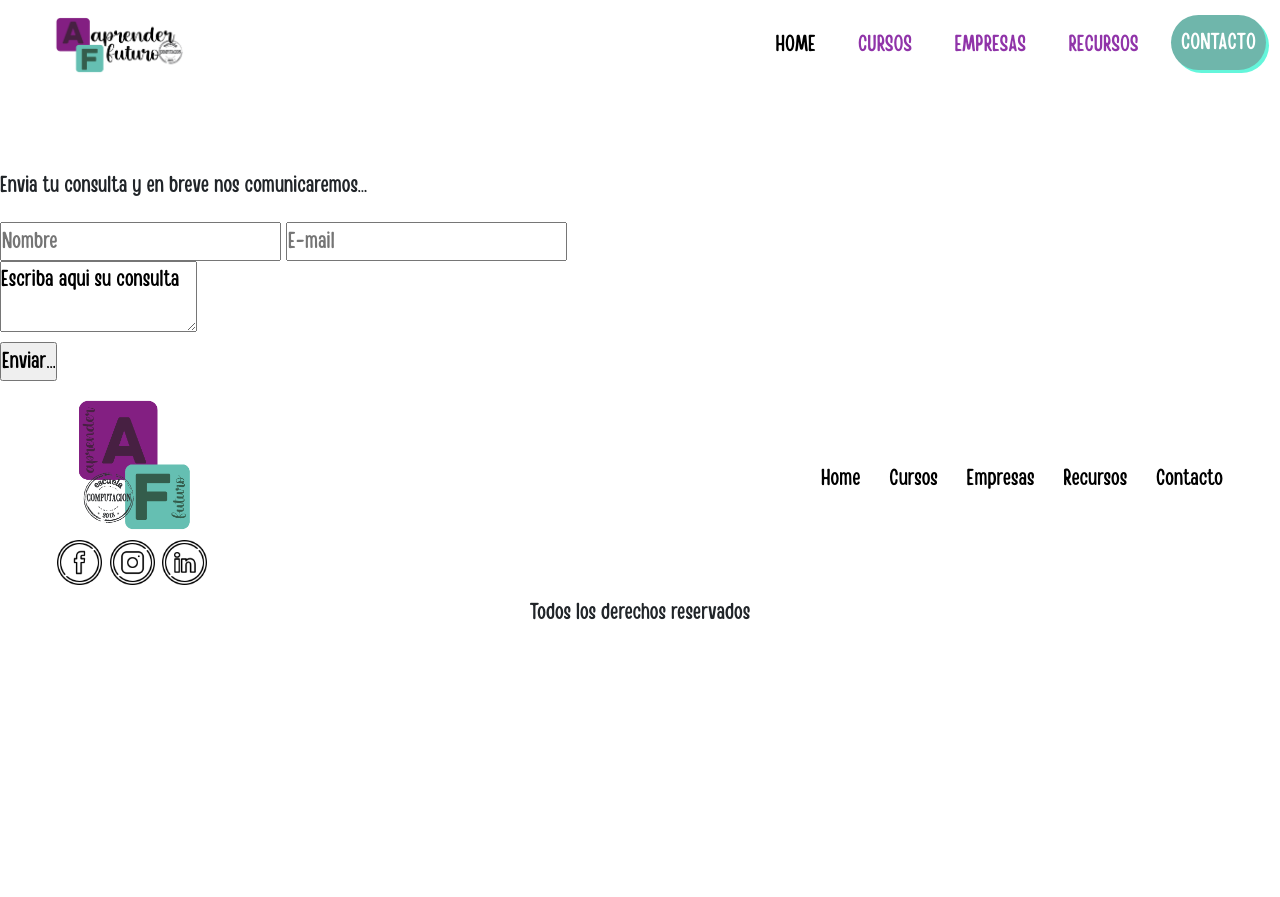
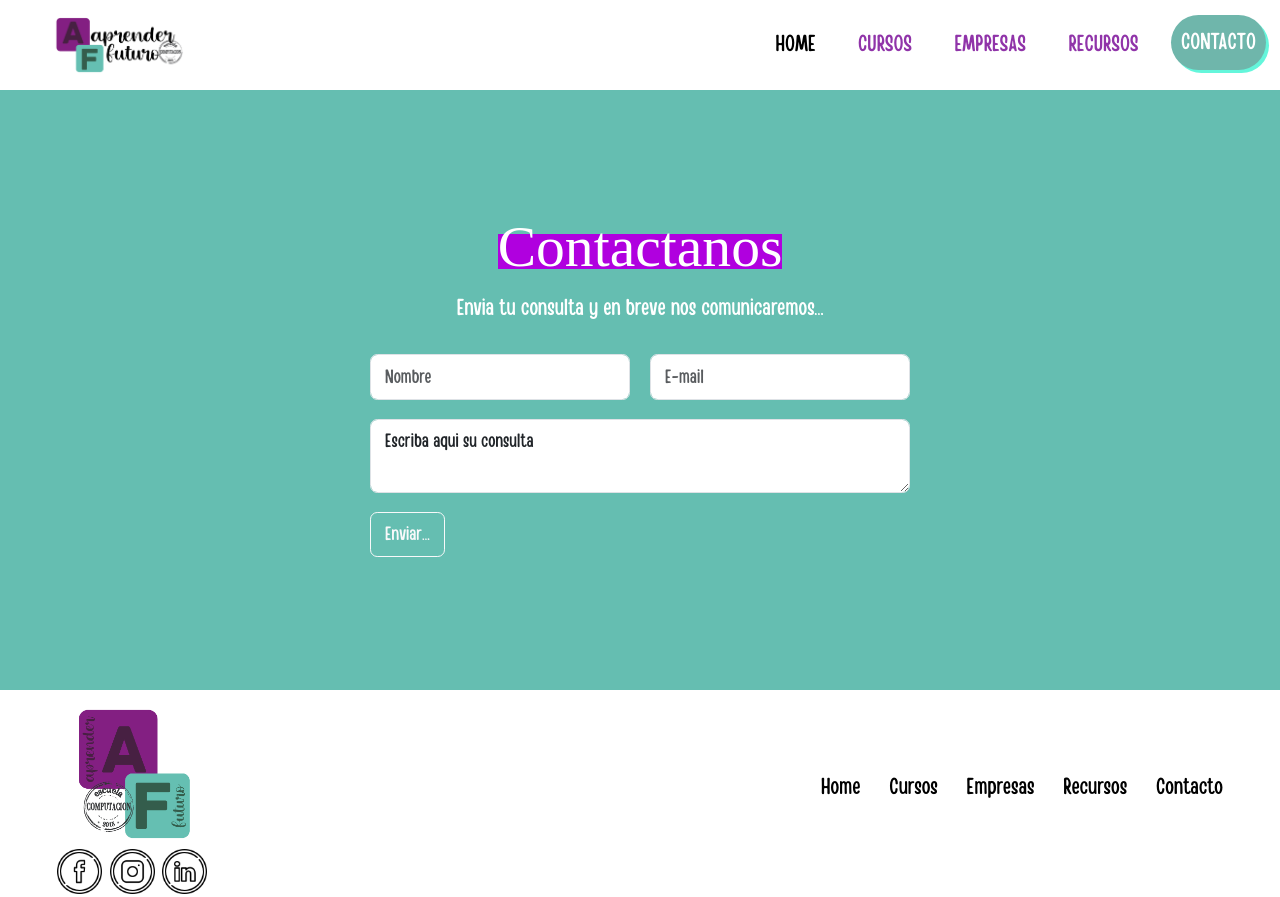
Before and after one commit to florpj/proyectoCoder, a plain HTML site: page paginas/contacto.html in a window 1280 px wide. Shown: the top 897 px of the page. Before the commit the page ends 800 px from the top, so only its background shows below. Drawn offline with nearby package versions, Linux system fonts and the light colour scheme; a web font is replaced by a local one.

Commit message:
pagina contacto terminada

```diff
--- a/paginas/contacto.html
+++ b/paginas/contacto.html
@@ -52,22 +52,23 @@
 
 
     <main>
-        <section>
-            <h1>Contactanos</h1>
-            <p>Envia tu consulta y en breve nos comunicaremos...</p>
+        <section class="contenedor_contacto titulo_recursos">
+            <h1><span class="texto_fondo_violeta">Contactanos</span></h1>
+            <p class="text-white">Envia tu consulta y en breve nos comunicaremos...</p>
             <form action="" class="contacto_formulario">
-                <div>
-                    <input type="text" name="nombre" placeholder="Nombre">
-                    <input type="email" name="mail" placeholder="E-mail">
+                <div class="form-group d-flex flex-column flex-md-row justify-content-center">
+                    <input type="text" class="form-control m-2" name="nombre" placeholder="Nombre">
+                    <input type="email" class="form-control m-2" name="mail" placeholder="E-mail">
                 </div>
                 <div>
-                    <textarea name="consulta" id="consulta">Escriba aqui su consulta</textarea>
+                    <textarea name="consulta" class="mensaje_form form-control m-2" id="consulta">Escriba aqui su consulta</textarea>
                 </div>
                 <div>
-                    <input type="submit" value="Enviar...">
+                    <button type="button" class="color_ppal_verde btn btn-outline-light m-2">Enviar...</button>
                 </div>
             </form>
         </section>
+
     </main>
 
     <footer>
--- a/style.css
+++ b/style.css
@@ -134,7 +134,7 @@ ul {
 
 
 .contenedor_carr {
-    background-image: url(/imagenes/fondo.png);
+    background-image: url(imagenes/fondo.png);
     background-size: cover;
     height: 90vh;
     display: flex;
@@ -264,6 +264,14 @@ footer p {
     height: 80vh;
 }
 
+/* Estilos de pagina contacto */
+.contenedor_contacto{
+    flex-direction: column;
+    height: 75vh;
+    column-gap: 1rem;
+}
+
+
 /* responsive laptop */
 @media only screen and (min-width: 1024px) {
     * {
@@ -322,4 +330,8 @@ footer p {
         align-items: center;
         column-gap: 1.5rem;
     }
+
+    .mensaje_form{
+        width: -webkit-fill-available;
+    }
 }
```
Also changed, not shown: index.html (+2 -2 lines), paginas/cursos.html (+4 -4 lines).
